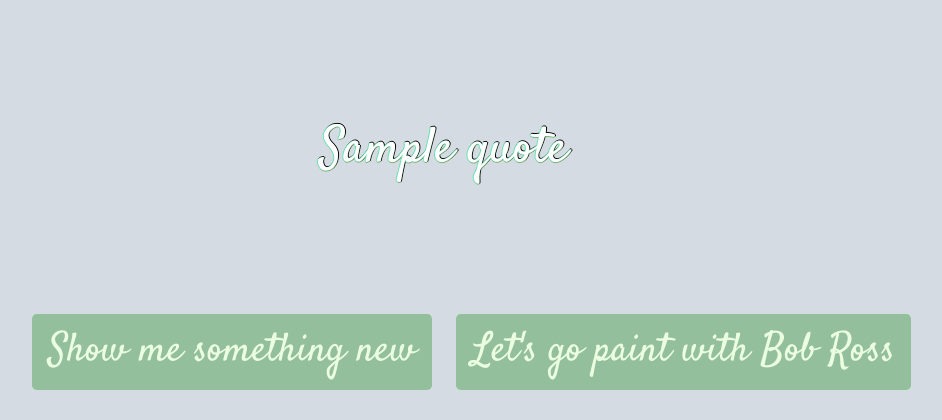
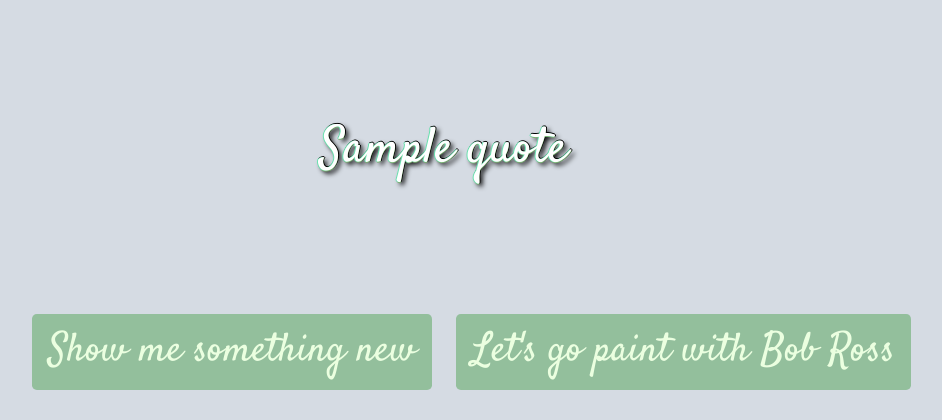
Before and after one commit to JeeheeHan/jenmu-bob-ross, a Flask app: template templates/homepage.html in a window 1280 px wide. Shown: the top 420 px of the page, without its empty margins (196-1138 px from the left). Run offline with Flask 2, Linux system fonts and the light colour scheme; tables that the repository leaves empty hold one stand-in row (values such as "Sample post"); the template is opened without the code that fills it: values that come from a table or form of the project are taken from there, most other values are stand-ins (such as "Sample title", 1, 10 or a date in 2020); grey boxes marked "Sample" are stand-in pictures; some libraries are stand-ins or nearby versions.

Commit message:
added more font shadow
Co-authored-by: Munawaer Ainiwaer <munawaer.ainiwaer@gmail.com>

```diff
--- a/static/css/styles.css
+++ b/static/css/styles.css
@@ -19,7 +19,7 @@
 #currentQuote {
     font-size: 50px;
     color: rgb(255, 255, 255);
-    text-shadow: -1px 0 rgb(106, 226, 176), 0 1px rgb(120, 175, 112), 1px 0 black, 0 -1px black;
+    text-shadow: -1px 0 rgb(106, 226, 176), 0 1px rgb(120, 175, 112), 1px 0 black, 0 -1px black,  3px 3px 5px black;;
 
 }
 
--- a/templates/homepage.html
+++ b/templates/homepage.html
@@ -38,7 +38,6 @@
               <button class="btn btn-outline-success btn-lg" type="submit">Let's go paint with Bob Ross</button>
             </form>
         </div>
-
     </div>
   </div>
 
```
